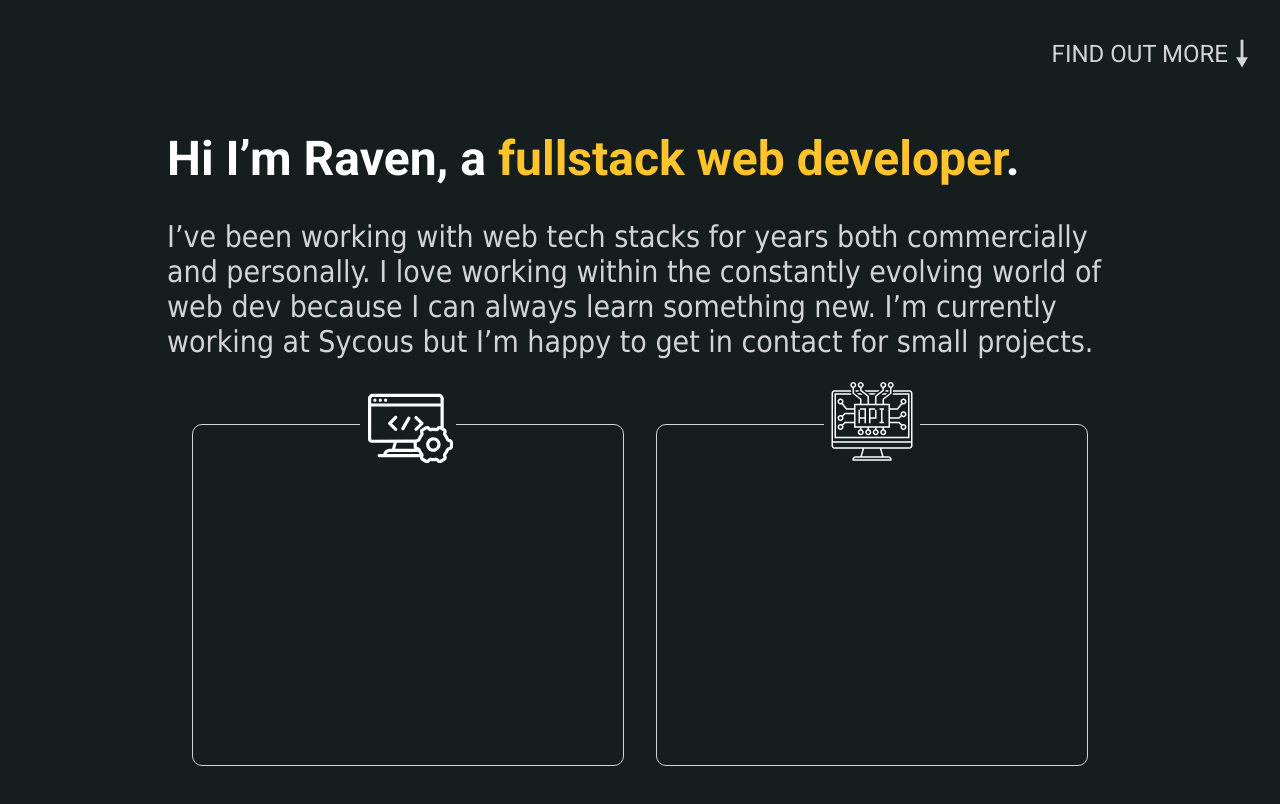
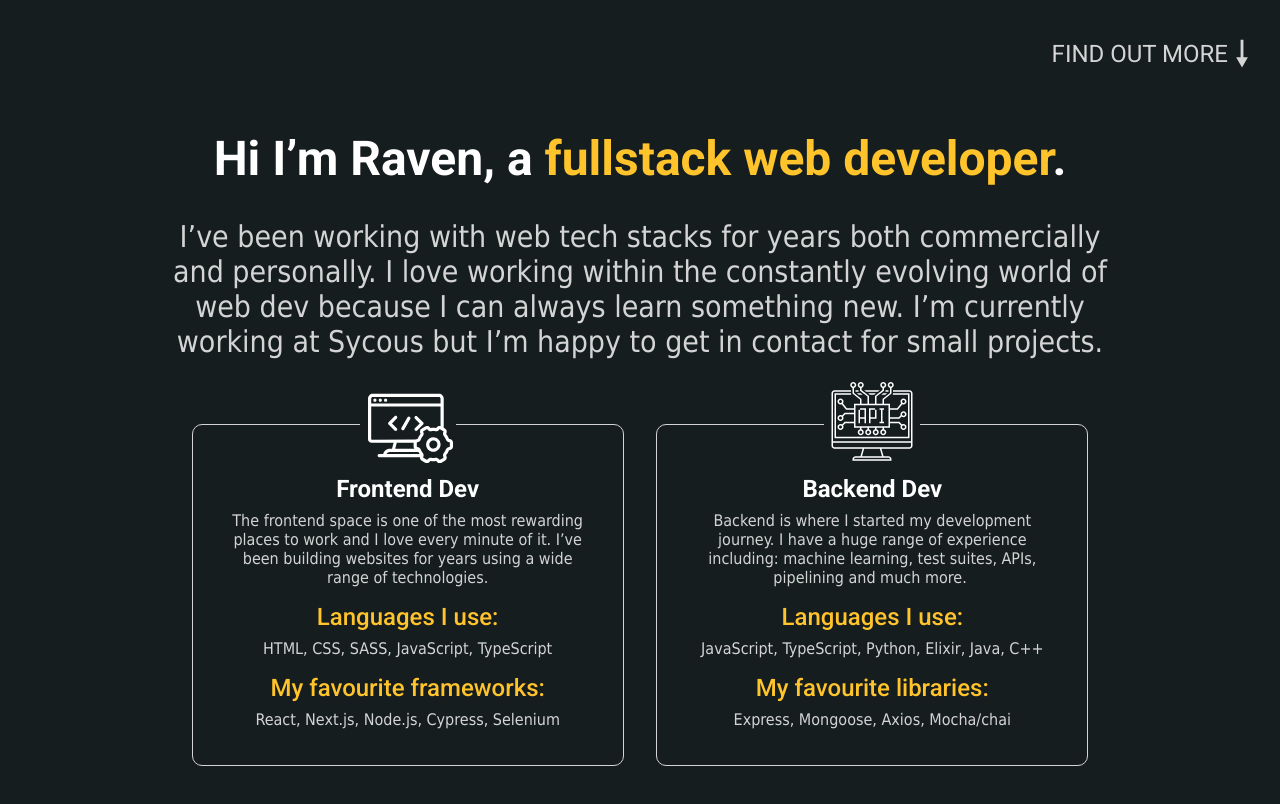
Before and after one commit to RavenDuffy/portfolio, a Next.js app in the folder portfolio_front/: page / in a window 1280 px wide. Shown: the part 700-1504 px from the top of the page. Built offline with nearby package versions, Linux system fonts and the light colour scheme.

Commit message:
added desc-box contents + some scaling fixes

```diff
--- a/portfolio_front/components/about/about.module.scss
+++ b/portfolio_front/components/about/about.module.scss
@@ -8,7 +8,10 @@ $x-small: 540px;
     font-size: 30px;
 }
 
+.header, .blurb { text-align: center; }
+
 @media screen and (max-width: $x-small) {
+    .header, .blurb { text-align: initial; }
     .header {
         font-size: 40px;
     }
--- a/portfolio_front/components/about/about.tsx
+++ b/portfolio_front/components/about/about.tsx
@@ -14,10 +14,22 @@ export const About = () => {
                 in contact for small projects.</p>
             <DescBoxWrapper>
                 <DescBox imageName="DevFront.svg" imageWidth="96">
-
+                    <h3>Frontend Dev</h3>
+                    <p>The frontend space is one of the most rewarding places to work and I love every minute of it.
+                        I’ve been building websites for years using a wide range of technologies.</p>
+                    <h4>Languages I use:</h4>
+                    <p>HTML, CSS, SASS, JavaScript, TypeScript</p>
+                    <h4>My favourite frameworks:</h4>
+                    <p>React, Next.js, Node.js, Cypress, Selenium</p>
                 </DescBox>
                 <DescBox imageName="DevBack.svg" imageWidth="96">
-
+                    <h3>Backend Dev</h3>
+                    <p>Backend is where I started my development journey. I have a huge range of experience
+                        including: machine learning, test suites, APIs, pipelining and much more. </p>
+                    <h4>Languages I use:</h4>
+                    <p>JavaScript, TypeScript, Python, Elixir, Java, C++</p>
+                    <h4>My favourite libraries:</h4>
+                    <p>Express, Mongoose, Axios, Mocha/chai</p>
                 </DescBox>
             </DescBoxWrapper>
         </Section>
--- a/portfolio_front/components/desc-box.module.scss
+++ b/portfolio_front/components/desc-box.module.scss
@@ -14,7 +14,28 @@ $x-small: 540px;
     .descImage {
         width: max-content;
         height: auto;
-        transform: translate(0, -50%);
+        margin-top: -50px;
+    }
+
+    .descText {
+        padding: 0 2rem;
+        white-space: pre-wrap;
+        text-align: center;
+
+        h3, h4 {
+            font-size: 24px;
+            margin: 0 0 0.5rem 0;
+        }
+        h3 {
+            font-weight: bold;
+        }
+        h4 {
+            font-weight: 500;
+            color: var(--main-highlight);
+        }
+        p {
+            margin: 0 0 1rem 0;
+        }
     }
 }
 
--- a/portfolio_front/components/desc-box.tsx
+++ b/portfolio_front/components/desc-box.tsx
@@ -12,7 +12,7 @@ interface DescBoxWrapperProps {
     children?: React.ReactNode
 }
 
-// imageWidth and imageHeight should never exceed 100
+// imageHeight should always be 96
 export const DescBox = ({imageName, imageWidth, imageHeight, children}: DescBoxProps) => {
 
 
@@ -27,7 +27,7 @@ export const DescBox = ({imageName, imageWidth, imageHeight, children}: DescBoxP
                     height={imageHeight || imageWidth ? imageWidth : '0'}
                 />
             </div>}
-            <div>{children}</div>
+            <div className={styles.descText}>{children}</div>
         </div>
     )
 }
```
